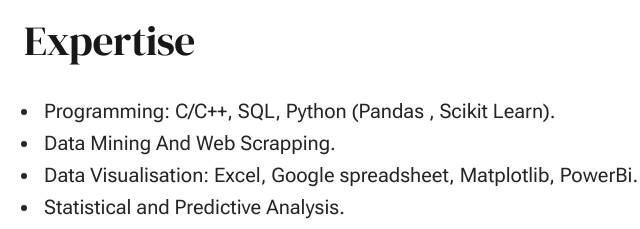
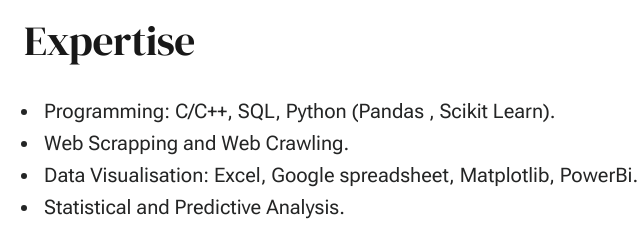
Before and after one commit to 01Keshavyadav/My-Portfolio, a plain HTML site: page about.html in a window 1280 px wide. Shown: the part 1780-2009 px from the top of the page, 140-780 px from the left. Drawn offline with Linux system fonts and the light colour scheme.

Commit message:
Update about.html

```diff
--- a/about.html
+++ b/about.html
@@ -156,7 +156,7 @@
                                 <ul>
                                     <li>Programming: C/C++, SQL, Python
                                         (Pandas , Scikit Learn).</li>
-                                    <li>Data Mining And Web Scrapping.</li>
+                                    <li>Web Scrapping and Web Crawling.</li>
                                     <li>Data Visualisation: Excel, Google
                                         spreadsheet, Matplotlib, PowerBi.</li>
                                     <li>Statistical and Predictive Analysis.</li>
```
